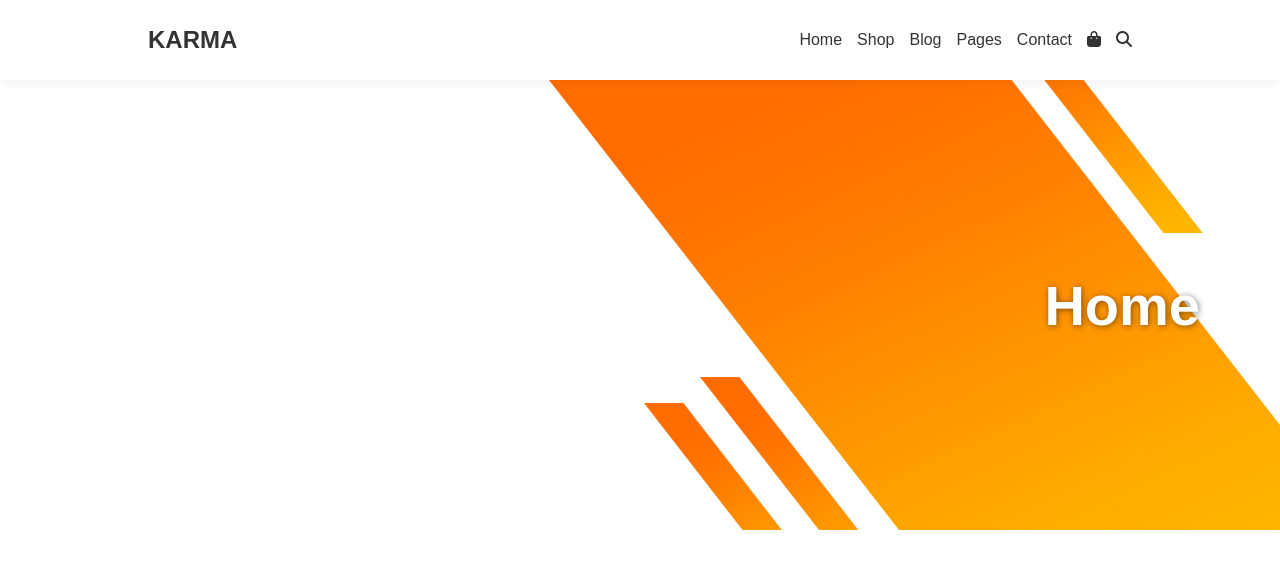
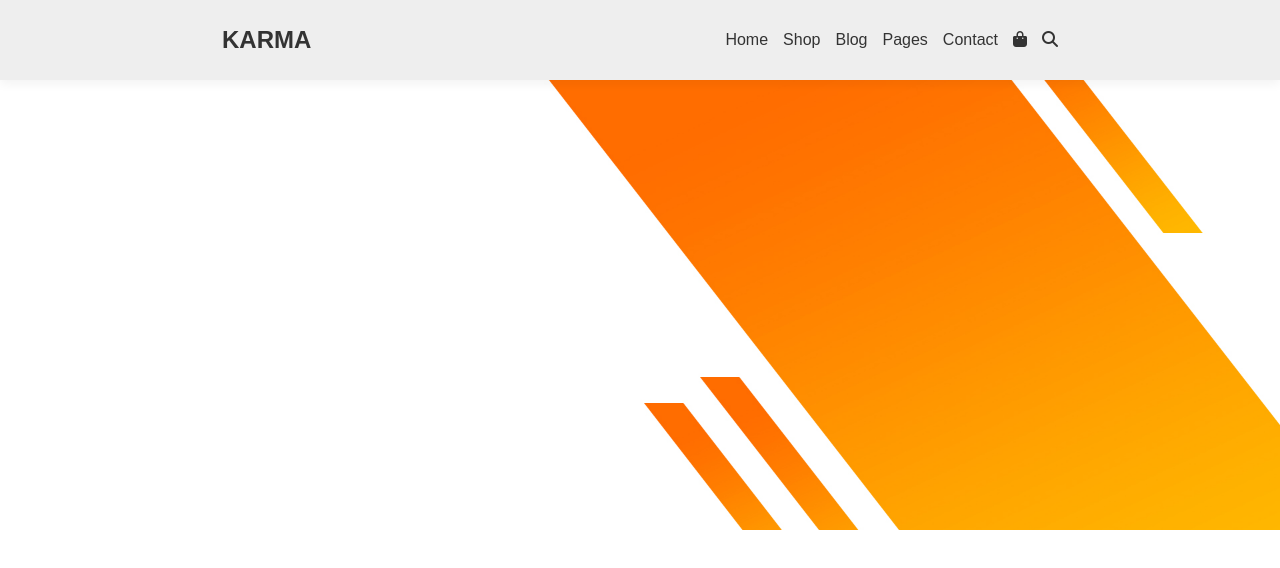
Before and after one commit to bilalashrafali123/store, a React (Vite) app: page / in a window 1280 px wide. Shown: the top 568 px of the page. Built offline with nearby package versions, Linux system fonts and the light colour scheme.

Commit message:
updated...

```diff
--- a/src/App.scss
+++ b/src/App.scss
@@ -10,17 +10,18 @@
   justify-content: center;
   align-items: center;
   height: 80px;
-  background-color: #fff;
+  background-color: #eeeeee;
   box-shadow: 0 4px 10px rgba(0, 0, 0, 0.05);
   position: relative;
   z-index: 10;
 
+
   .nav {
-    width: 80%;
+    width: 70%;
     display: flex;
     justify-content: space-between;
     align-items: center;
-    padding: 20px;
+    padding: 30px;
 
     .nav-logo h2 {
       font-size: 24px;
@@ -54,7 +55,7 @@
 }
 
 .store-background {
-  background-image: url("/src/banner-bg.jpg");  // Adjust path as needed
+  background-image: url("/src/banner-bg.jpg");
   background-size: cover;
   background-position: right center;
   background-repeat: no-repeat;
@@ -64,13 +65,6 @@
   justify-content: flex-end;
   align-items: center;
   padding-right: 80px;
-
-  h1 {
-    font-size: 3.5rem;
-    font-weight: bold;
-    color: white;
-    text-shadow: 1px 1px 6px rgba(0, 0, 0, 0.5);
-  }
 }
 
 @media (max-width: 768px) {
--- a/src/App.tsx
+++ b/src/App.tsx
@@ -8,27 +8,28 @@ function App() {
           <div className="nav-logo">
             <h2>KARMA</h2>
           </div>
-
-
-          <div className="hamburger"><h1><i className="fa-solid fa-bars"></i></h1></div>
-
-          {/* Nav links */}
+          <div className="hamburger">
+            <h1>
+              <i className="fa-solid fa-bars"></i>
+            </h1>
+          </div>
           <span className="nav-links">
             <a href="#">Home</a>
             <a href="#">Shop</a>
             <a href="#">Blog</a>
             <a href="#">Pages</a>
             <a href="#">Contact</a>
-            <a href="#"><i className="fa-solid fa-bag-shopping"></i></a>
-            <a href="#"><i className="fa-solid fa-magnifying-glass"></i></a>
+            <a href="#">
+              <i className="fa-solid fa-bag-shopping"></i>
+            </a>
+            <a href="#">
+              <i className="fa-solid fa-magnifying-glass"></i>
+            </a>
           </span>
         </nav>
       </div>
 
-
-      <div className="store-background">
-        <h1>Home</h1>
-      </div>
+      <div className="store-background"></div>
     </>
   );
 }
```
